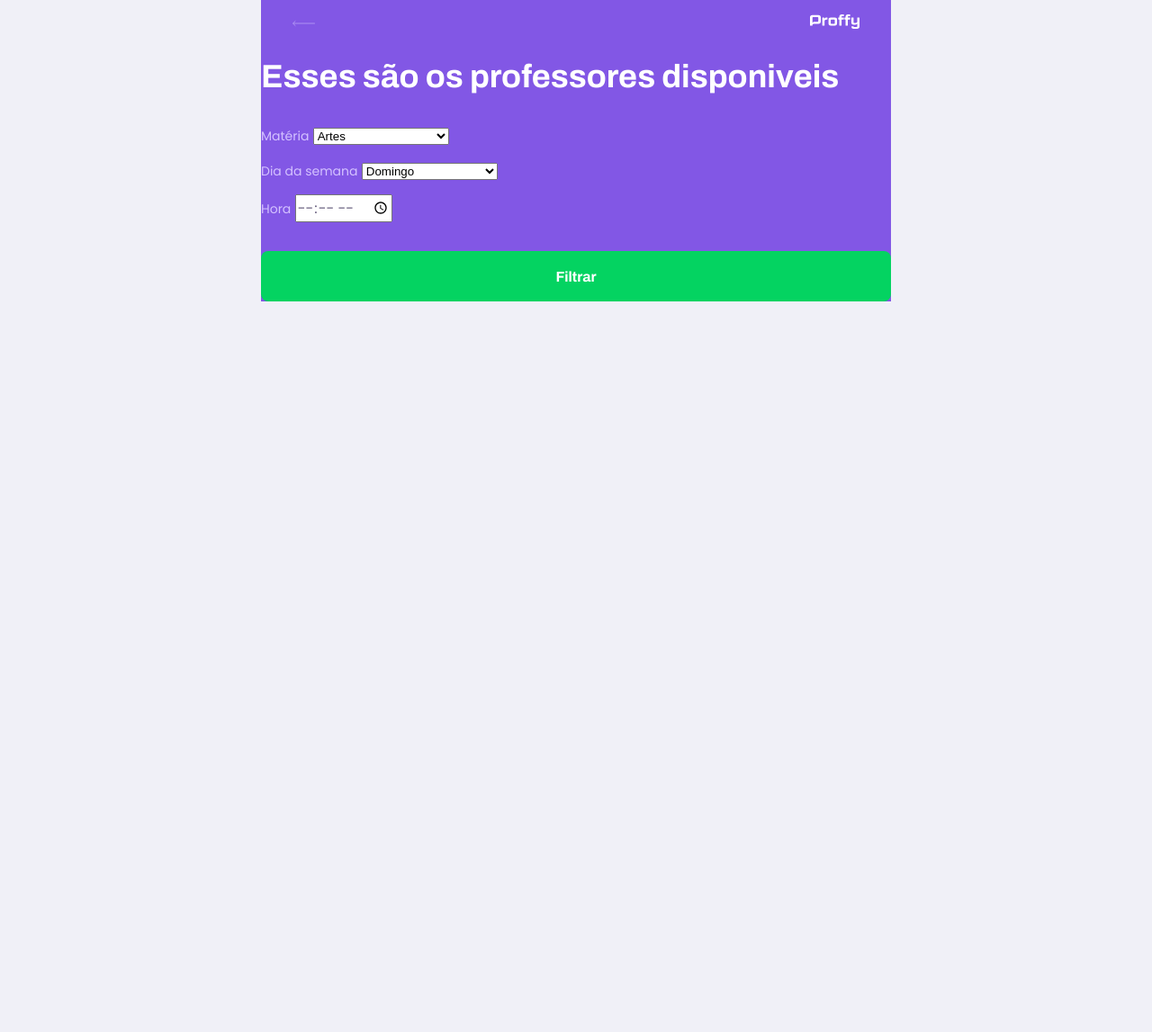
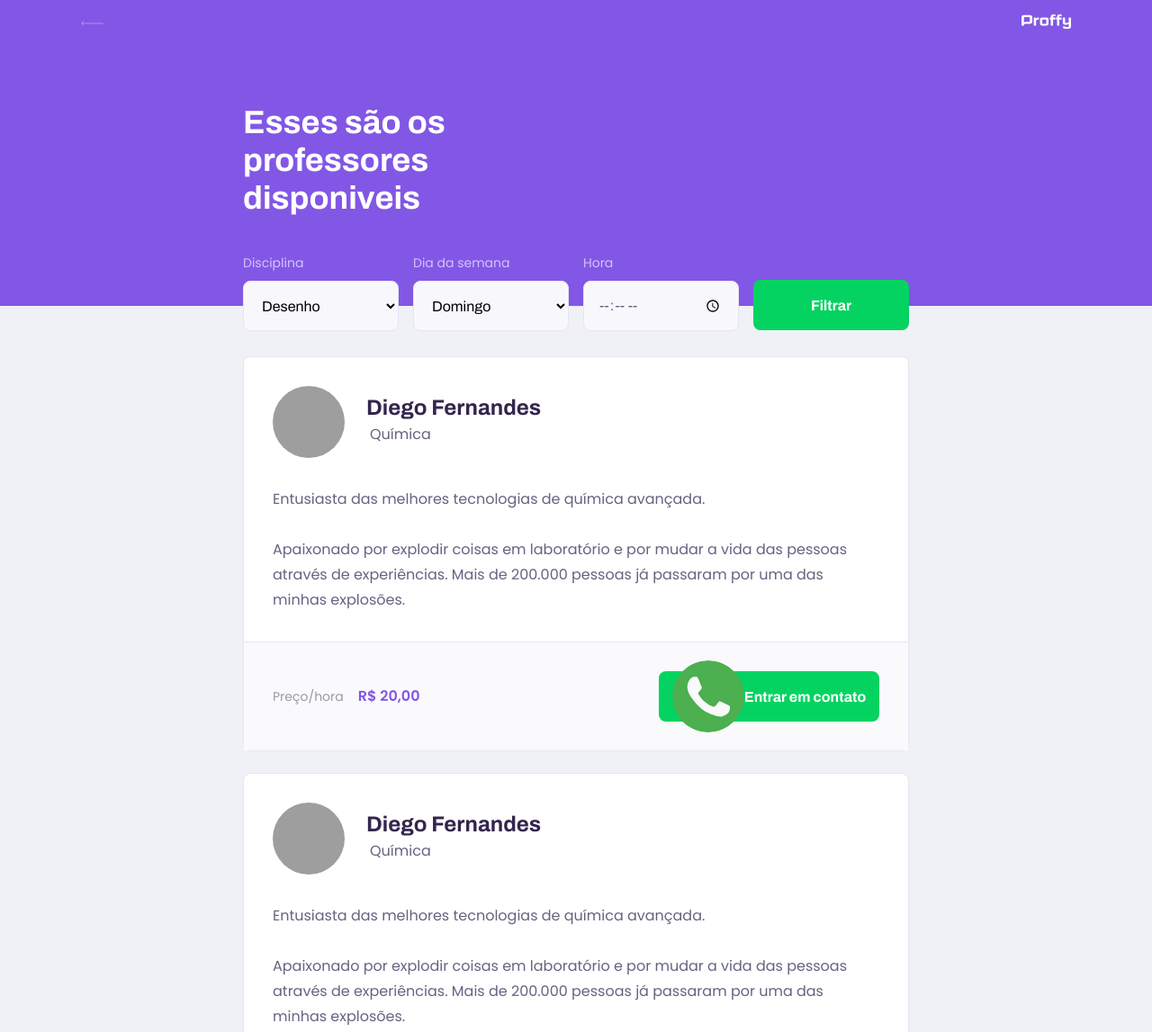
Before and after one commit to zilefc/nlw, a plain HTML site: page study.html in a window 1280 px wide. Shown: the top 1147 px of the page at 90% size. Before the commit the page ends 800 px from the top, so only its background shows below. Drawn offline with Linux system fonts and the light colour scheme; grey boxes are pictures that could not be loaded.

Commit message:
page study css fixed

```diff
--- a/study.html
+++ b/study.html
@@ -24,16 +24,16 @@
             <img src="/images/logo.svg" alt="Proffy">
             </div>
 
-            <div class="hearder-content">
+            <div class="header-content">
                 <strong>Esses são os professores disponiveis</strong>
                 <form id="search-teachers">
                     <div class="select-block">
-                        <label for="subject">Matéria</label>
+                        <label for="subject">Disciplina</label>
                         <select name="subject" id="subject">
                             <option value="" disabled="" hidden="">Selecione uma opção</option>
-                            <option value="1">Artes</option>
+                            <option value="1">Desenho</option>
                             <option value="2">Biologia</option>
-                            <option value="3">Ciências</option>
+                            <option value="3">Filosofia</option>
                             <option value="4">Educação física</option>
                             <option value="5">Física</option>
                             <option value="6">Geografia</option>
@@ -65,6 +65,54 @@
             </div>
         </header>
 
+        <main>
+            <article class="teacher-item">
+                <header>
+                    <img
+                        src="https://avatars2.githubusercontent.com/u/2254731?s=460&amp;u=0ba16a79456c2f250e7579cb388fa18c5c2d7d65&amp;v=4"
+                        alt="Diego Fernandes">
+                    <div>
+                        <strong>Diego Fernandes</strong>
+                        <span>Química</span>
+                    </div>
+                </header>
+
+                <p>Entusiasta das melhores tecnologias de química avançada.<br><br>Apaixonado por explodir coisas em laboratório e por mudar a vida das pessoas através de experiências. Mais de 200.000 pessoas já passaram por uma das minhas explosões.</p>
+
+                <footer>
+                    <p>Preço/hora<strong>R$ 20,00</strong>
+                    </p>
+                    <button type="button">
+                        <img src="/images/icons/whatsapp.svg" alt="Whatsapp">Entrar em contato
+                    </button>
+                </footer>
+            </article>
+
+
+            <article class="teacher-item">
+                <header>
+                    <img
+                        src="https://avatars2.githubusercontent.com/u/2254731?s=460&amp;u=0ba16a79456c2f250e7579cb388fa18c5c2d7d65&amp;v=4"
+                        alt="Diego Fernandes">
+                    <div>
+                        <strong>Diego Fernandes</strong>
+                        <span>Química</span>
+                    </div>
+                </header>
+
+                <p>Entusiasta das melhores tecnologias de química avançada.<br><br>Apaixonado por explodir coisas em laboratório e por mudar a vida das pessoas através de experiências. Mais de 200.000 pessoas já passaram por uma das minhas explosões.</p>
+
+                <footer>
+                    <p>Preço/hora<strong>R$ 20,00</strong>
+                    </p>
+                    <button type="button">
+                        <img src="/images/icons/whatsapp.svg" alt="Whatsapp">Entrar em contato
+                    </button>
+                </footer>
+            </article>
+
+
+        </main>
     </div>
 
 </body>
--- a/styles/cop.css
+++ /dev/null
@@ -1,265 +0,0 @@
-#page-study #container {
-    width: 100vw;
-    height: 100vh;
-}
-.page-header {
-    background-color: var(--color-primary);
-    display: flex;
-    flex-direction: column;
-}
-.page-header .top-bar-container {
-    width: 90%;
-    margin: 0 auto;
-
-    display: flex;
-    align-self: center;
-    justify-content: space-between;
-    padding: 1.6rem o;
-}
-
-.page-header .top-bar-container a{
-    height: 3.2rem;
-    transition: opacity 0.2s;
-}
-
-.page-header .top-bar-container a:hover{
-    opacity: 0.6;
-}
-
-.page-header .top-bar-container img{
-     height: 1.6rem;
-}
-
-.page-header .header-content {
-    width:90%;
-    margin: 3.2rem auto;
-
-    position: relative;
-}
-
-.page-header .header-content strong {
-    font: 700 3.6rem Archivo;
-    line-height: 4.2rem;
-    color: var(--color-title-in-primary);
-}
-
-#search-teachers {
-    margin-top: 3.2rem;
-}
-
-#search-teachers label{
-    color: var(--color-text-in-primary);
-}
-
-#search-teachers .select-block {
-    margin-bottom: 1.4rem;
-}
-#search-teachers button{
-    width: 100%;
-    height: 5.6rem;
-    background: var(--color-secondary);
-    color: var(--color-button-text);
-    border: 0;
-    border-radius: .8rem;
-    cursor: pointer;
-    font: 700 1.6rem Archivo;
-    display: flex;
-    align-items: center;
-    justify-content: center;
-    text-decoration: none;
-    transition: background 0.2s;
-    margin-top: 3.2rem;
-}
-
-#search-teachers button:hover {
-    background-color: var(--color-secondary-dark);
-}
-
-.select-block label,
-.input-block label {
-    font-size: 1.4rem;
-    color: var(--color-text-complement);
-}
-
-.input-block input,
-.select-block select {
-    width: 100%;
-    height: 5.6rem;
-    margin-top: 0.8rem;
-    border-radius: 0.8rem;
-    background: var(--color-input-background);
-    border: 1px solid var(--color-line-in-white);
-    outline: 0;
-    padding: 0 1.6rem;
-    font: 1.6rem Archivo;
-}
-.input-block{
-    position: relative;
-}
-
-.input-block:focus-within::after{
-    content: "";
-
-    width: calc(100% - 3.2rem);
-    height: 2px;
-    background: var(--color-primary-light);
-
-    position: absolute;
-    left: 1.6rem;
-    bottom: 0px;
-}
-
-#page-study main{
-    margin: 3.2rem auto;
-    width: 90%;
-}
-
-.teacher-item {
-    background-color: var(--color-box-base);
-    border: 1px solid var(--color-line-in-white);
-    border-radius: .8rem;
-    margin-top: 2.4rem;
-}
-
-.teacher-item header {
-    padding: 3.2rem 2rem;
-    display: flex;
-    align-items: center;
-}
-.teacher-item img {
-    width: 8rem;
-    height: 8rem;
-    border-radius: 50%;
-}
-
-.teacher-item header div {
-    margin-left: 2.4rem;
-}
-.teacher-item header div strong {
-    font: 700 2.4rem Archivo;
-    display: block;
-    color: var(--color-text-title);
-}
-.teacher-item header div span {
-font-size: 1.6rem;
-display: block;
-margin: .4rem;
-}
-
-.teacher-item > p {
-    padding: 0 2rem;
-    font-size: 1.6rem;
-    line-height: 2.8rem;
-}
-
-.teacher-item footer{
-    padding: 3.2rem 2rem;
-    background-color: var(--color-box-footer);
-    border-top: 1px solid var(--color-line-in-white);
-    margin-top: 3.2rem;
-
-    display: flex;
-    align-items: center;
-    justify-content: space-between;
-}
-
-.teacher-item footer p {
-    font-size: 1.4rem;
-    line-height: 2.4rem;
-    color: var(--color-text-complement);
-}
-
-.teacher-item footer p strong {
-    font-size: 1.6rem;
-    color: var(--color-primary);
-    display: block;
-}
-
-.teacher-item footer button{
-    width: 20rem;
-    height: 5.6rem;
-    background: var(--color-secondary);
-    color: var(--color-button-text);
-    border: 0;
-    border-radius: .8rem;
-    cursor: pointer;
-    font: 700 1.4rem Archivo;
-
-    display: flex;
-    align-items: center;
-    justify-content: space-evenly;
-
-    text-decoration: none;
-
-    transition: background 0.2s;
-    margin-left: 1.6rem;
-}
-
-.teacher-item button:hover{
-    background: var(--color-secondary-dark);
-}
-
-@media(min-width:700px){
-    #page-study #container {
-        max-width: 100vw;
-    }
-    .page-header{
-        height: 340px;
-    }
-
-    .page-header .top-bar-container{
-        max-width: 1100px;
-    }
-    .page-header .header-content{
-        max-width:  740px;
-
-        margin:0 auto;
-
-        flex: 1 1;
-        padding-bottom: 48px;
-        display: flex;
-        flex-direction: column;
-        justify-content: center;
-    }
-
-    .page-header .header-content strong{
-        max-width: 350px;
-    }
-
-
-    .teacher-item header,
-    .teacher-item footer {
-        padding: 32px;
-    }
-    #search-teachers {
-        display: grid;
-        grid-template-columns: repeat(4, 1fr);
-        gap: 16px ;
-        position: absolute;
-        bottom: -28px;
-    }
-    #page-study main{
-        padding: 32px 0;
-        max-width: 740px;
-        margin: 0 auto;
-    }
-    #search-teachers .select-block {
-        margin-bottom: 0;
-    }
-    .teacher-item > p {
-        padding: 0 32px;
-    }
-    .teacher-item footer p strong{
-        display: initial;
-        margin-left: 16px;
-    }
-    .teacher-item footer button{
-        width: 245px;
-        font-size: 16px;
-        justify-content: center;
-    }
-
-    .teacher-item footer button image{
-        margin-right: 16px;
-    }
-}
--- a/styles/partials/page-study.css
+++ b/styles/partials/page-study.css
@@ -36,10 +36,10 @@
 .page-header .header-content {
     width:90%;
     margin: 3.2rem auto;
-
+position: relative;
 }
 
-.page-header .hearder-content strong {
+.page-header .header-content strong {
     font: 700 3.6rem Archivo;
     line-height: 4.2rem;
     color: var(--color-title-in-primary);
@@ -82,3 +82,197 @@
     font-size: 1.4rem;
     color: var(--color-text-complement);
 }
+
+.input-block input,
+.select-block select {
+    width: 100%;
+    height: 5.6rem;
+    margin-top: 0.8rem;
+    border-radius: 0.8rem;
+    background: var(--color-input-background);
+    border: 1px solid var(--color-line-in-white);
+    outline: 0;
+    padding: 0 1.6rem;
+    font: 1.6rem Archivo;
+}
+
+.input-block{
+    position: relative;
+}
+
+/*
+Fazendo a linha que sai quando estamos no input block
+*/
+.input-block:focus-within::after{
+    content: "";
+
+    width: calc(100% - 3.2rem);
+    height: 2px;
+    background: var(--color-primary-light);
+
+    position: absolute;
+    left: 1.6rem;
+    bottom: 0px;
+}
+#page-study main{
+    margin: 3.2rem auto;
+    width: 90%;
+}
+.teacher-item {
+    background-color: var(--color-box-base);
+    border: 1px solid var(--color-line-in-white);
+    border-radius: .8rem;
+    margin-top: 2.4rem;
+}
+
+.teacher-item header {
+    padding: 3.2rem 2rem;
+    display: flex;
+    align-items: center;
+}
+.teacher-item img {
+    width: 8rem;
+    height: 8rem;
+    border-radius: 50%;
+}
+
+
+.teacher-item header div {
+    margin-left: 2.4rem;
+}
+.teacher-item header div strong {
+    font: 700 2.4rem Archivo;
+    display: block;
+    color: var(--color-text-title);
+}
+
+.teacher-item header div span {
+    font-size: 1.6rem;
+    display: block;
+    margin: .4rem;
+    }
+
+    .teacher-item > p {
+        padding: 0 2rem;
+        font-size: 1.6rem;
+        line-height: 2.8rem;
+    }
+
+    .teacher-item footer{
+        padding: 3.2rem 2rem;
+        background-color: var(--color-box-footer);
+        border-top: 1px solid var(--color-line-in-white);
+        margin-top: 3.2rem;
+
+        display: flex;
+        align-items: center;
+        justify-content: space-between;
+    }
+
+    .teacher-item footer p {
+        font-size: 1.4rem;
+        line-height: 2.4rem;
+        color: var(--color-text-complement);
+    }
+
+
+.teacher-item footer p strong {
+    font-size: 1.6rem;
+    color: var(--color-primary);
+    display: block;
+}
+
+.teacher-item footer button{
+    width: 20rem;
+    height: 5.6rem;
+    background: var(--color-secondary);
+    color: var(--color-button-text);
+    border: 0;
+    border-radius: .8rem;
+    cursor: pointer;
+    font: 700 1.4rem Archivo;
+
+    display: flex;
+    align-items: center;
+    justify-content: space-evenly;
+
+    text-decoration: none;
+
+    transition: background 0.2s;
+    margin-left: 1.6rem;
+}
+
+.teacher-item button:hover{
+    background: var(--color-secondary-dark);
+}
+
+@media (min-width:700px){
+    #page-study #container {
+        max-width: 100vw;
+    }
+    .page-header{
+        height: 340px;
+    }
+
+
+    .page-header .top-bar-container{
+        max-width: 1100px;
+    }
+
+
+    .page-header .header-content{
+        max-width:  740px;
+        margin:0 auto;
+
+        flex: 1 1;
+        padding-bottom: 48px;
+        display: flex;
+        flex-direction: column;
+        justify-content: center;
+    }
+
+    .page-header .header-content strong{
+        max-width: 350px;
+    }
+
+
+    .teacher-item header,
+    .teacher-item footer {
+        padding: 32px;
+    }
+
+    #search-teachers {
+        display: grid;
+        grid-template-columns: repeat(4, 1fr);
+        gap: 16px ;
+        position: absolute;
+        bottom: -28px;
+    }
+    #page-study main{
+        padding: 32px 0;
+        max-width: 740px;
+        margin: 0 auto;
+    }
+
+    #search-teachers .select-block {
+        margin-bottom: 0;
+    }
+
+    .teacher-item > p {
+        padding: 0 32px;
+    }
+    .teacher-item footer p strong{
+        display: initial;
+        margin-left: 16px;
+    }
+    .teacher-item footer button{
+        width: 245px;
+        font-size: 16px;
+        justify-content: center;
+    }
+
+
+    .teacher-item footer button image{
+        margin-right: 16px;
+    }
+}
```
